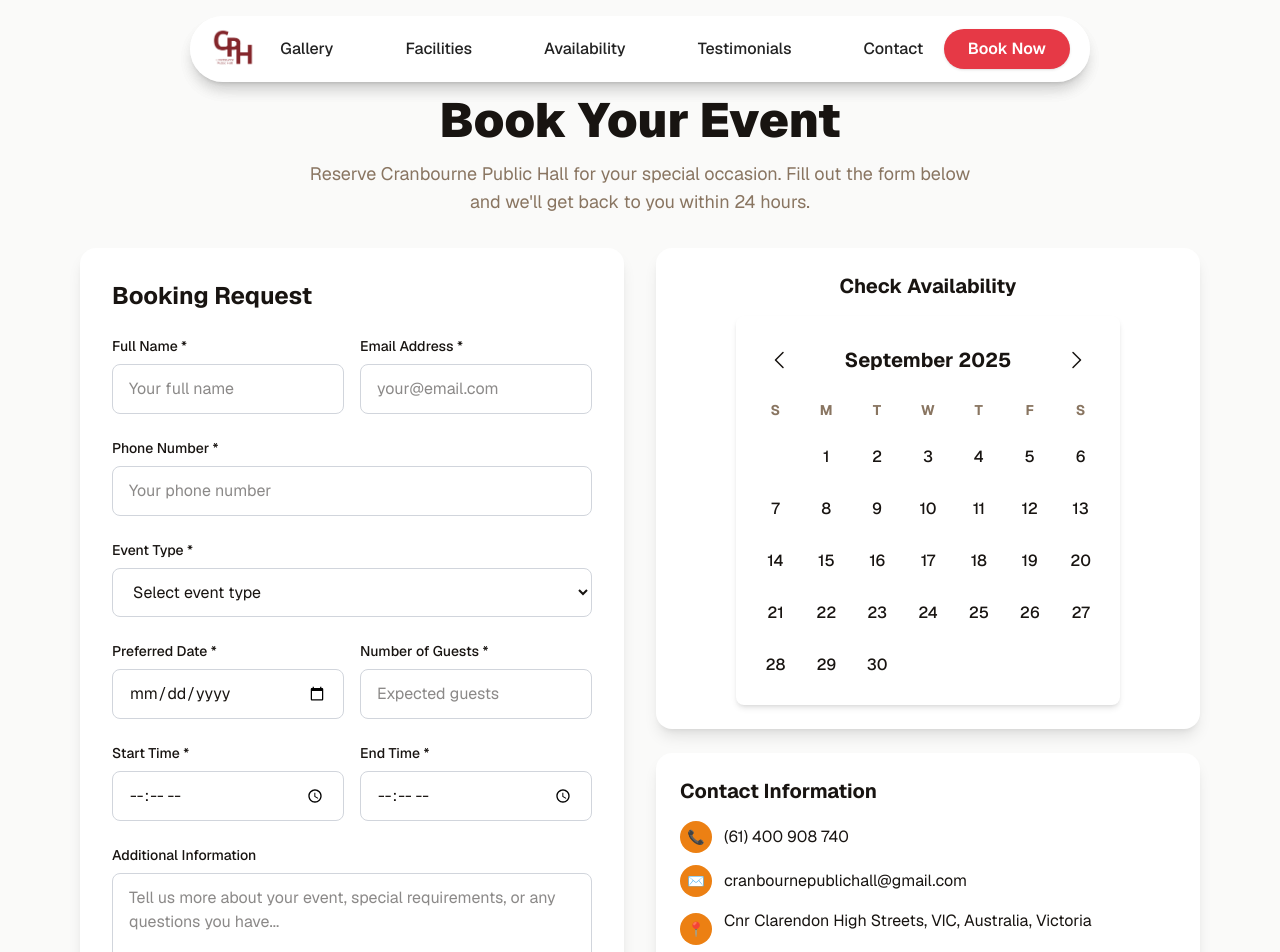
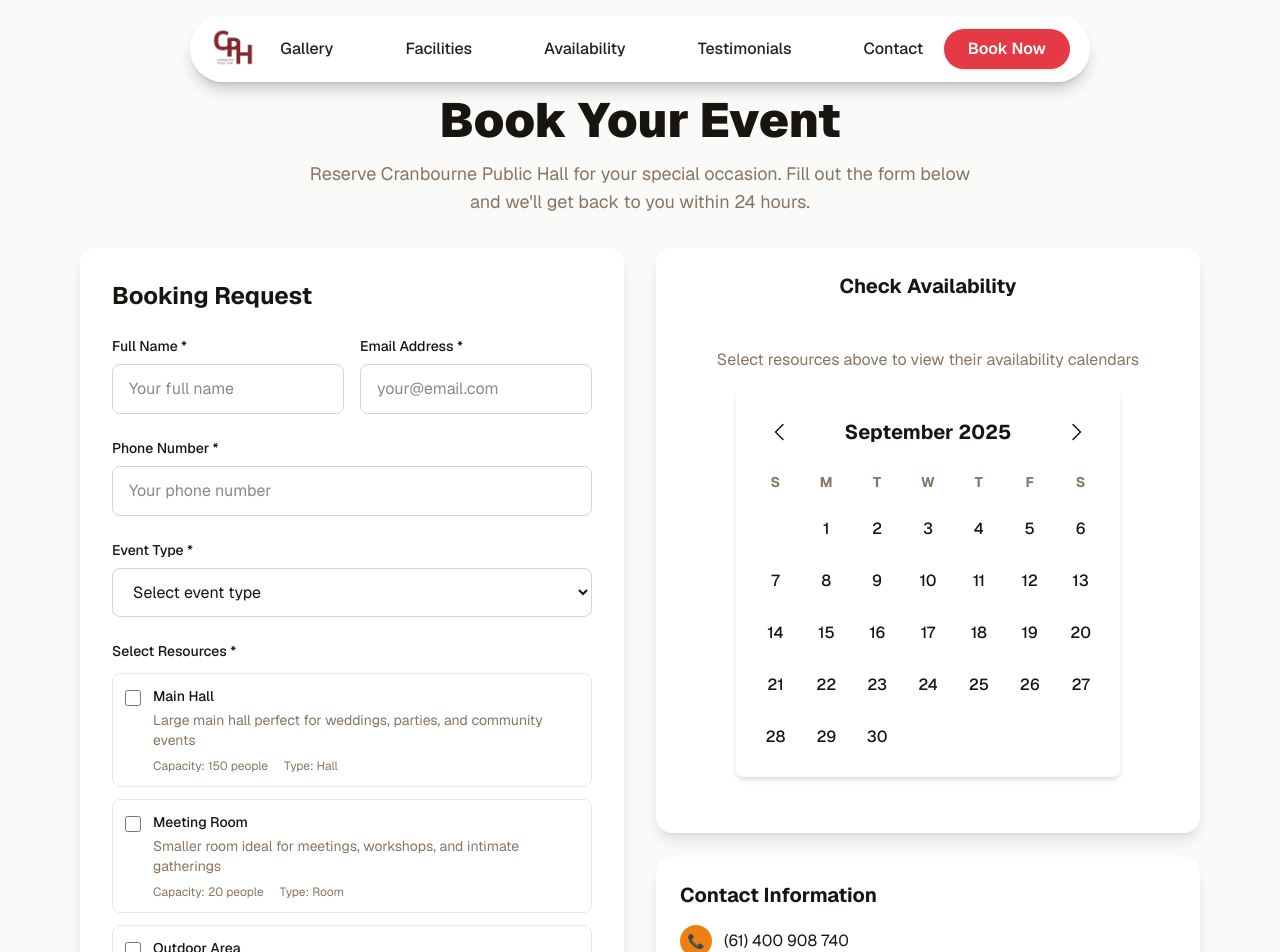
Before and after one commit to pawaaan9/cranbourne-public-hall, a Next.js app: page /booknow in a window 1280 px wide. Shown: the top 952 px of the page. Built offline with nearby package versions, Linux system fonts and the light colour scheme.

Commit message:
resource

```diff
--- a/src/app/booknow/page.tsx
+++ b/src/app/booknow/page.tsx
@@ -15,8 +15,19 @@ export default function BookNow() {
     startTime: "",
     endTime: "",
     guests: "",
+    resources: [] as string[],
     message: ""
   });
+
+  // Resource mapping with names and descriptions
+  const resourceMap = {
+    'main-hall': { name: 'Main Hall', description: 'Large main hall perfect for weddings, parties, and community events', capacity: 150, type: 'Hall' },
+    'meeting-room': { name: 'Meeting Room', description: 'Smaller room ideal for meetings, workshops, and intimate gatherings', capacity: 20, type: 'Room' },
+    'outdoor-area': { name: 'Outdoor Area', description: 'Covered outdoor area with BBQ facilities', capacity: 100, type: 'Outdoor' }
+  };
+
+  // State for selected dates per resource
+  const [selectedDates, setSelectedDates] = useState<Record<string, {day: number, month: number, year: number} | null>>({});
 
   const handleInputChange = (e: React.ChangeEvent<HTMLInputElement | HTMLTextAreaElement | HTMLSelectElement>) => {
     const { name, value } = e.target;
@@ -26,10 +37,47 @@ export default function BookNow() {
     }));
   };
 
+  const handleResourceChange = (resourceId: string, checked: boolean) => {
+    setFormData(prev => ({
+      ...prev,
+      resources: checked
+        ? [...prev.resources, resourceId]
+        : prev.resources.filter(id => id !== resourceId)
+    }));
+  };
+
+  const handleDateSelect = (dateData: { day: number; month: number; year: number; resourceId?: string }) => {
+    if (dateData.resourceId) {
+      const resourceId = dateData.resourceId;
+      setSelectedDates(prev => ({
+        ...prev,
+        [resourceId]: { day: dateData.day, month: dateData.month, year: dateData.year }
+      }));
+    }
+  };
+
   const handleSubmit = (e: React.FormEvent) => {
     e.preventDefault();
+
+    // Validate that at least one resource is selected
+    if (formData.resources.length === 0) {
+      alert("Please select at least one resource for your event.");
+      return;
+    }
+
+    // Prepare booking data with selected dates
+    const bookingData = {
+      ...formData,
+      selectedDates: selectedDates,
+      resourceDetails: formData.resources.map(resourceId => ({
+        id: resourceId,
+        name: resourceMap[resourceId as keyof typeof resourceMap].name,
+        selectedDate: selectedDates[resourceId]
+      }))
+    };
+
     // Handle form submission here
-    console.log("Booking request:", formData);
+    console.log("Booking request:", bookingData);
     alert("Thank you for your booking request! We'll get back to you soon.");
   };
 
@@ -54,13 +102,45 @@ export default function BookNow() {
           <div className="grid grid-cols-1 lg:grid-cols-2 gap-8 mb-12">
             {/* Calendar and Info - Show first on mobile */}
             <div className="space-y-6 order-1 lg:order-2">
-              {/* Calendar */}
-              <div className="bg-white rounded-2xl shadow-lg p-6">
-                <h3 className="text-xl font-bold text-[#181411] mb-4 text-center">Check Availability</h3>
-                <div className="flex justify-center">
-                  <Calendar />
+              {/* Calendars for Selected Resources */}
+              {formData.resources.length > 0 ? (
+                <div className="bg-white rounded-2xl shadow-lg p-6">
+                  <h3 className="text-xl font-bold text-[#181411] mb-4 text-center">Check Availability</h3>
+                  <div className="space-y-6">
+                    {formData.resources.map((resourceId) => {
+                      const resource = resourceMap[resourceId as keyof typeof resourceMap];
+                      return (
+                        <div key={resourceId} className="border-b border-gray-200 pb-6 last:border-b-0 last:pb-0">
+                          <div className="flex justify-center">
+                            <Calendar
+                              resourceId={resourceId}
+                              resourceName={resource.name}
+                              onDateSelect={handleDateSelect}
+                            />
+                          </div>
+                          {selectedDates[resourceId] && (
+                            <div className="mt-3 text-center">
+                              <p className="text-sm text-[#897561]">
+                                Selected date for {resource.name}: {selectedDates[resourceId]?.day}/{selectedDates[resourceId]?.month + 1}/{selectedDates[resourceId]?.year}
+                              </p>
+                            </div>
+                          )}
+                        </div>
+                      );
+                    })}
+                  </div>
                 </div>
-              </div>
+              ) : (
+                <div className="bg-white rounded-2xl shadow-lg p-6">
+                  <h3 className="text-xl font-bold text-[#181411] mb-4 text-center">Check Availability</h3>
+                  <div className="text-center py-8">
+                    <p className="text-[#897561] mb-4">Select resources above to view their availability calendars</p>
+                    <div className="flex justify-center">
+                      <Calendar />
+                    </div>
+                  </div>
+                </div>
+              )}
 
               {/* Contact Info */}
               <div className="bg-white rounded-2xl shadow-lg p-6">
@@ -179,6 +259,38 @@ export default function BookNow() {
                   </select>
                 </div>
 
+                {/* Resource Selection */}
+                <div>
+                  <label className="block text-sm font-medium text-[#181411] mb-3">
+                    Select Resources *
+                  </label>
+                  <div className="space-y-3">
+                    {Object.entries(resourceMap).map(([resourceId, resource]) => (
+                      <div key={resourceId} className="flex items-start space-x-3 p-3 border border-gray-200 rounded-lg hover:bg-gray-50 transition-colors">
+                        <input
+                          type="checkbox"
+                          id={`resource-${resourceId}`}
+                          checked={formData.resources.includes(resourceId)}
+                          onChange={(e) => handleResourceChange(resourceId, e.target.checked)}
+                          className="mt-1 h-4 w-4 text-[#ec8013] focus:ring-[#ec8013] border-gray-300 rounded"
+                        />
+                        <div className="flex-1">
+                          <label htmlFor={`resource-${resourceId}`} className="block text-sm font-medium text-[#181411] cursor-pointer">
+                            {resource.name}
+                          </label>
+                          <p className="text-sm text-[#897561] mt-1">
+                            {resource.description}
+                          </p>
+                          <div className="flex items-center gap-4 mt-2 text-xs text-[#897561]">
+                            <span>Capacity: {resource.capacity} people</span>
+                            <span>Type: {resource.type}</span>
+                          </div>
+                        </div>
+                      </div>
+                    ))}
+                  </div>
+                </div>
+
                 <div className="grid grid-cols-1 sm:grid-cols-2 gap-4">
                   <div>
                     <label htmlFor="date" className="block text-sm font-medium text-[#181411] mb-2">
--- a/src/app/components/Calendar.tsx
+++ b/src/app/components/Calendar.tsx
@@ -11,7 +11,13 @@ function getFirstDayOfMonth(year: number, month: number) {
   return new Date(year, month, 1).getDay();
 }
 
-export default function Calendar() {
+interface CalendarProps {
+  resourceId?: string;
+  resourceName?: string;
+  onDateSelect?: (date: { day: number; month: number; year: number; resourceId?: string }) => void;
+}
+
+export default function Calendar({ resourceId, resourceName, onDateSelect }: CalendarProps) {
   const today = new Date();
   const [month, setMonth] = useState(today.getMonth());
   const [year, setYear] = useState(today.getFullYear());
@@ -39,7 +45,11 @@ export default function Calendar() {
   };
 
   const handleSelect = (day: number) => {
-    setSelected({ day, month, year });
+    const selectedDate = { day, month, year };
+    setSelected(selectedDate);
+    if (onDateSelect) {
+      onDateSelect({ ...selectedDate, resourceId });
+    }
   };
 
   // Build calendar grid
@@ -62,6 +72,12 @@ export default function Calendar() {
 
   return (
     <div className="w-full max-w-sm mx-auto flex flex-col gap-1 p-4 bg-white rounded-lg shadow-md">
+      {resourceName && (
+        <div className="text-center mb-2">
+          <h4 className="text-sm font-semibold text-[#181411]">{resourceName}</h4>
+          <p className="text-xs text-[#897561]">Availability</p>
+        </div>
+      )}
       <div className="flex items-center justify-between p-2">
         <button className="text-[#181411] hover:text-[#ec8013] transition-colors rounded-full p-2" onClick={handlePrev}>
           {/* Left Arrow SVG */}
```
